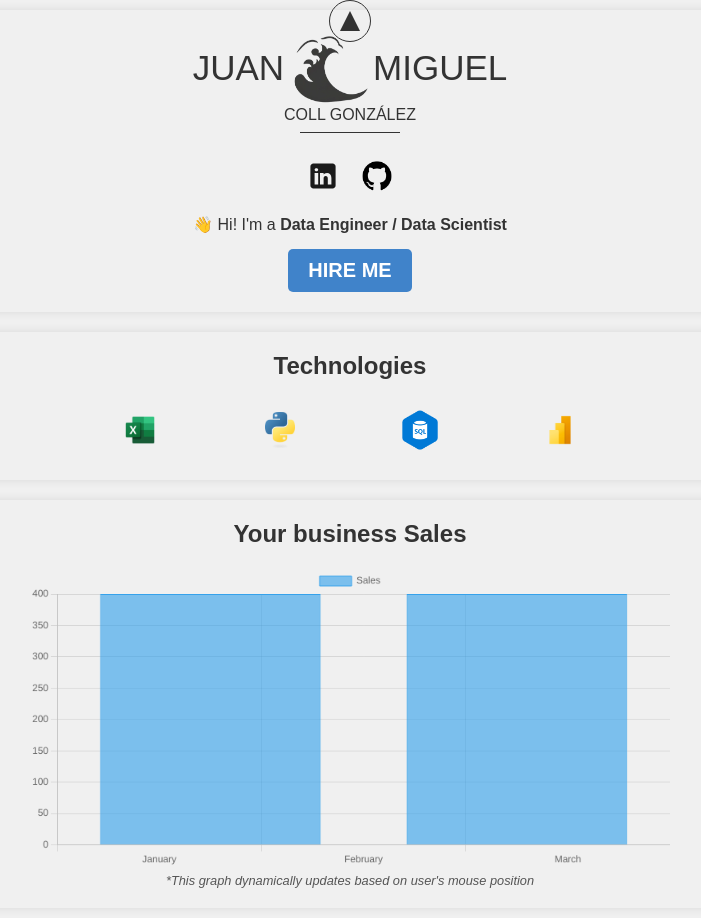
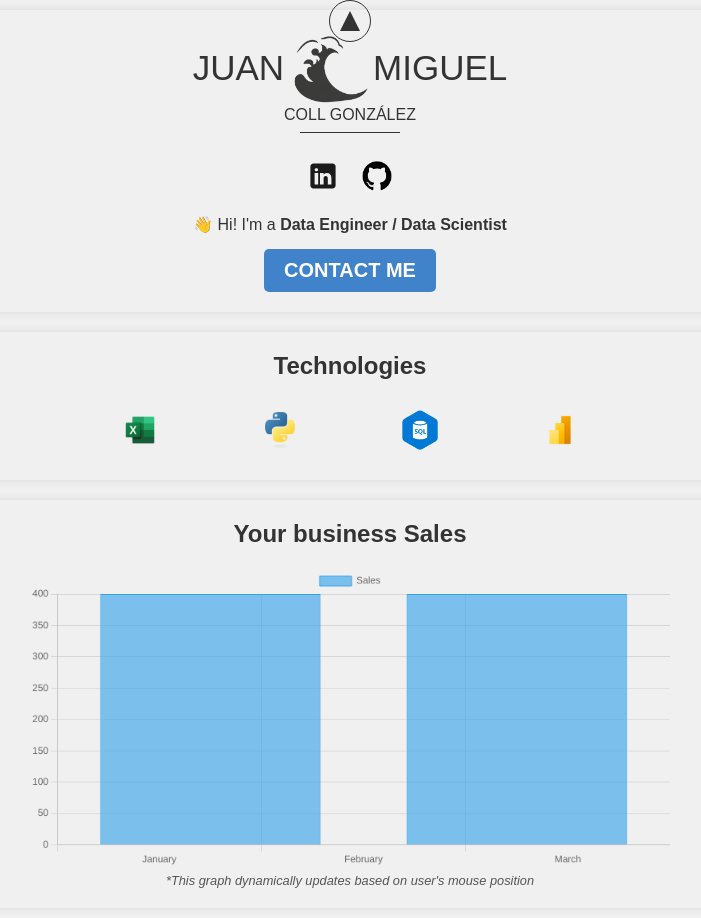
Before and after one commit to JuanMi-CG/first_page, a plain HTML site: page index.html in a window 1280 px wide. Shown: the whole page, without its empty margins (290-991 px from the left). Drawn offline with nearby package versions, Linux system fonts and the light colour scheme.

Commit message:
up to date

```diff
--- a/index.html
+++ b/index.html
@@ -9,6 +9,8 @@
     <script src="https://cdn.jsdelivr.net/npm/chart.js"></script>
 </head>
 <body>
+    <div id="background"></div>
+
     <div id="container"></div>
 
     <div id="mouseIndicator">
--- a/script.js
+++ b/script.js
@@ -17,7 +17,7 @@ document.addEventListener('DOMContentLoaded', function() {
                 <a class="contact-logo" href="https://github.com/JuanMi-CG"><img src="images/github.png" alt="GitHub" style="width: 30px; height: 30px;"></a>
             </div>
             <p>👋 Hi! I'm a <b>Data Engineer / Data Scientist</b></p>
-            <button class="hire-me" id="hireMeButton">HIRE ME</button>
+            <button class="hire-me" id="hireMeButton">CONTACT ME</button>
         </div>`,
         `<div class="section textlanding center-content">
             <h2>Technologies</h2>
--- a/styles.css
+++ b/styles.css
@@ -1,4 +1,3 @@
-
 body {
     font-family: 'Source Sans Pro', sans-serif;
     display: flex;
@@ -9,7 +8,8 @@ body {
     margin: 0;
     background-color: #f0f0f0;
     text-align: center;
-    overflow: hidden;
+    overflow-y: auto; /* Habilita la barra de desplazamiento vertical */
+    overflow-x: hidden; /* Habilita la barra de desplazamiento vertical */
 }
 
 #container {
@@ -210,6 +210,7 @@ body {
     height: 300px !important;
 }
 
+
 .section {
     padding: 20px;
     width: 100%;
```
